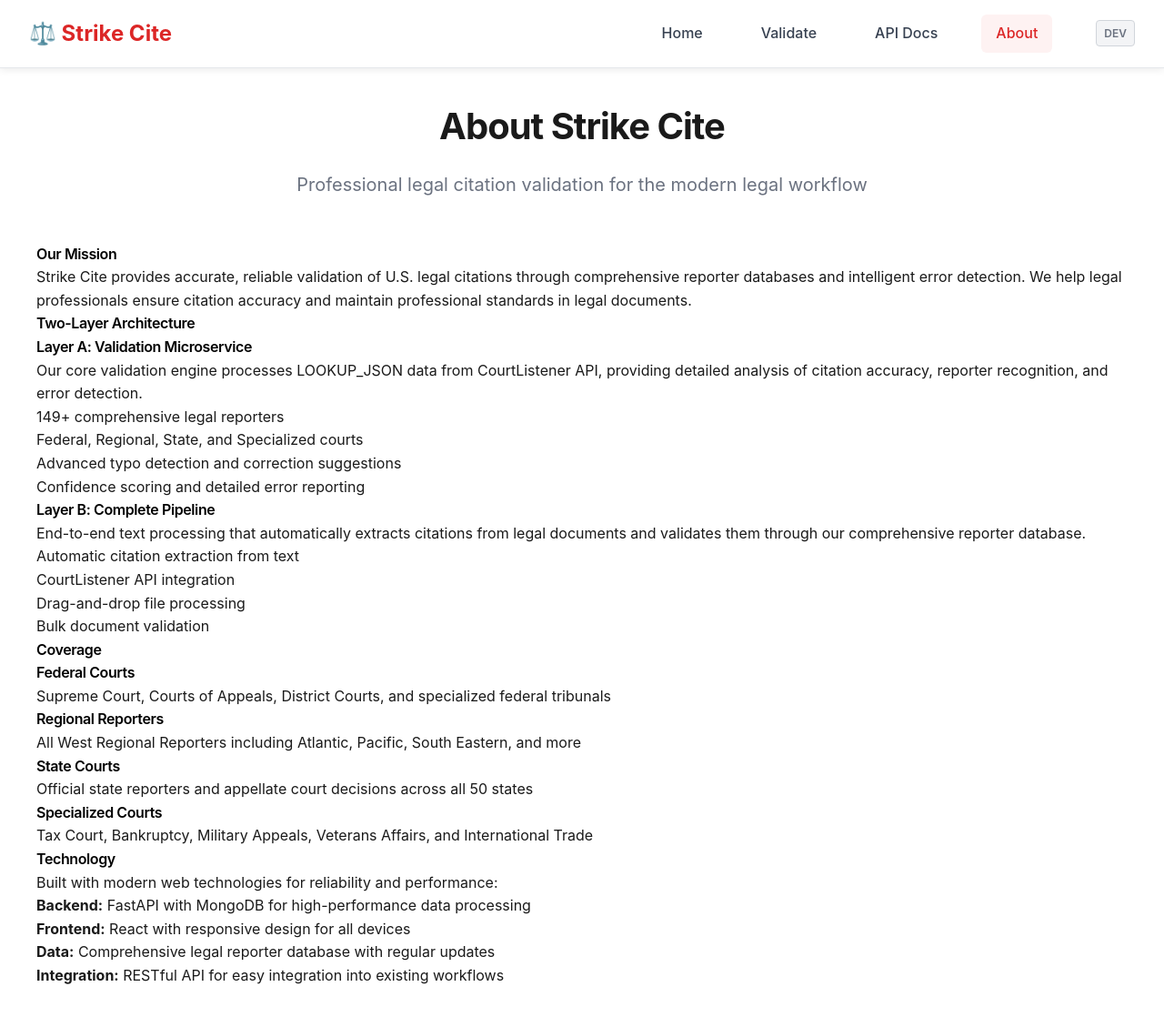
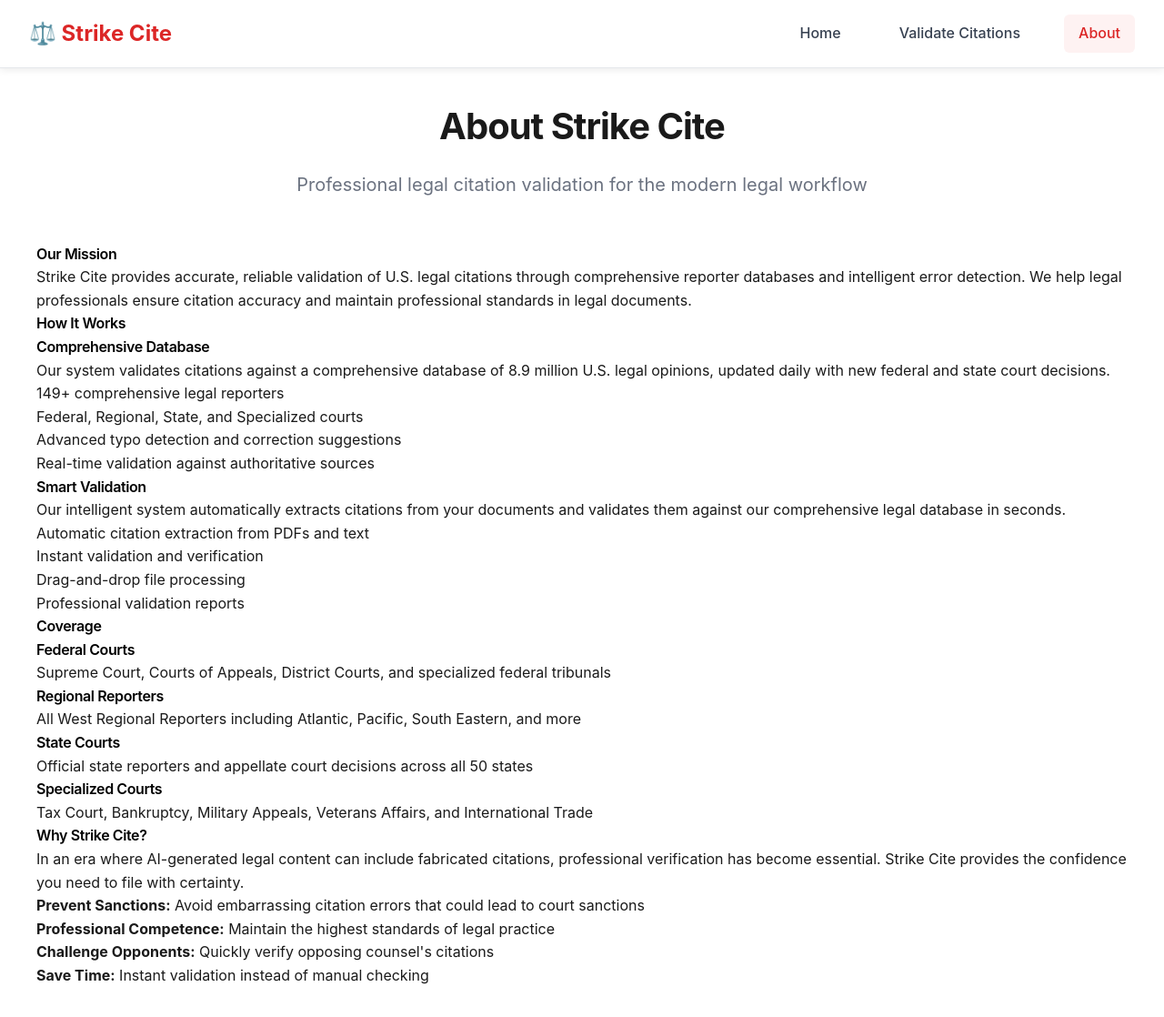
Before and after one commit to duffcoventures/strikecite, a React (Create React App) app in the folder frontend/: page /about in a window 1280 px wide. Shown: the whole page at 91% size. Built offline with nearby package versions, Linux system fonts and the light colour scheme.

Commit message:
auto-commit for 9c4c6c9c-8f10-4424-a832-dc3dafba6974

```diff
--- a/frontend/src/App.js
+++ b/frontend/src/App.js
@@ -1,27 +1,21 @@
-import React, { useState } from "react";
+import React from "react";
 import { BrowserRouter as Router, Routes, Route } from "react-router-dom";
 import "./App.css";
 import Header from "./components/Header";
 import HomePage from "./components/HomePage";
 import ValidatorPage from "./components/ValidatorPage";
 import AboutPage from "./components/AboutPage";
-import DocsPage from "./components/DocsPage";
 
 function App() {
-  const [devMode, setDevMode] = useState(false);
-
   return (
-    <div className={`App ${devMode ? 'dev' : ''}`}>
+    <div className="App">
       <Router>
-        <Header devMode={devMode} setDevMode={setDevMode} />
-        <div className={devMode ? 'dev' : ''}>
-          <Routes>
-            <Route path="/" element={<HomePage />} />
-            <Route path="/app" element={<ValidatorPage />} />
-            <Route path="/about" element={<AboutPage />} />
-            <Route path="/docs" element={<DocsPage />} />
-          </Routes>
-        </div>
+        <Header />
+        <Routes>
+          <Route path="/" element={<HomePage />} />
+          <Route path="/app" element={<ValidatorPage />} />
+          <Route path="/about" element={<AboutPage />} />
+        </Routes>
       </Router>
     </div>
   );
--- a/frontend/src/components/AboutPage.js
+++ b/frontend/src/components/AboutPage.js
@@ -23,35 +23,35 @@
           </section>
 
           <section className="about-section">
-            <h2>Two-Layer Architecture</h2>
+            <h2>How It Works</h2>
             <div className="architecture-grid">
               <div className="layer-card">
-                <h3>Layer A: Validation Microservice</h3>
+                <h3>Comprehensive Database</h3>
                 <p>
-                  Our core validation engine processes LOOKUP_JSON data from
-                  CourtListener API, providing detailed analysis of citation
-                  accuracy, reporter recognition, and error detection.
+                  Our system validates citations against a comprehensive database of
+                  8.9 million U.S. legal opinions, updated daily with new federal
+                  and state court decisions.
                 </p>
                 <ul>
                   <li>149+ comprehensive legal reporters</li>
                   <li>Federal, Regional, State, and Specialized courts</li>
                   <li>Advanced typo detection and correction suggestions</li>
-                  <li>Confidence scoring and detailed error reporting</li>
+                  <li>Real-time validation against authoritative sources</li>
                 </ul>
               </div>
 
               <div className="layer-card">
-                <h3>Layer B: Complete Pipeline</h3>
+                <h3>Smart Validation</h3>
                 <p>
-                  End-to-end text processing that automatically extracts citations
-                  from legal documents and validates them through our comprehensive
-                  reporter database.
+                  Our intelligent system automatically extracts citations from
+                  your documents and validates them against our comprehensive
+                  legal database in seconds.
                 </p>
                 <ul>
-                  <li>Automatic citation extraction from text</li>
-                  <li>CourtListener API integration</li>
+                  <li>Automatic citation extraction from PDFs and text</li>
+                  <li>Instant validation and verification</li>
                   <li>Drag-and-drop file processing</li>
-                  <li>Bulk document validation</li>
+                  <li>Professional validation reports</li>
                 </ul>
               </div>
             </div>
@@ -80,15 +80,17 @@
           </section>
 
           <section className="about-section">
-            <h2>Technology</h2>
+            <h2>Why Strike Cite?</h2>
             <p>
-              Built with modern web technologies for reliability and performance:
+              In an era where AI-generated legal content can include fabricated citations,
+              professional verification has become essential. Strike Cite provides the
+              confidence you need to file with certainty.
             </p>
             <ul>
-              <li><strong>Backend:</strong> FastAPI with MongoDB for high-performance data processing</li>
-              <li><strong>Frontend:</strong> React with responsive design for all devices</li>
-              <li><strong>Data:</strong> Comprehensive legal reporter database with regular updates</li>
-              <li><strong>Integration:</strong> RESTful API for easy integration into existing workflows</li>
+              <li><strong>Prevent Sanctions:</strong> Avoid embarrassing citation errors that could lead to court sanctions</li>
+              <li><strong>Professional Competence:</strong> Maintain the highest standards of legal practice</li>
+              <li><strong>Challenge Opponents:</strong> Quickly verify opposing counsel's citations</li>
+              <li><strong>Save Time:</strong> Instant validation instead of manual checking</li>
             </ul>
           </section>
         </div>
--- a/frontend/src/components/Header.js
+++ b/frontend/src/components/Header.js
@@ -1,7 +1,7 @@
 import React from "react";
 import { Link, useLocation } from "react-router-dom";
 
-const Header = ({ devMode, setDevMode }) => {
+const Header = () => {
   const location = useLocation();
 
   return (
@@ -20,13 +20,7 @@
           to="/app"
           className={location.pathname === "/app" ? "active" : ""}
         >
-          Validate
-        </Link>
-        <Link
-          to="/docs"
-          className={location.pathname === "/docs" ? "active" : ""}
-        >
-          API Docs
+          Validate Citations
         </Link>
         <Link
           to="/about"
@@ -34,15 +28,6 @@
         >
           About
         </Link>
-        <div className="dev-toggle-container">
-          <button
-            className={`dev-toggle ${devMode ? 'active' : ''}`}
-            onClick={() => setDevMode(!devMode)}
-            title="Toggle Developer Mode"
-          >
-            DEV
-          </button>
-        </div>
       </nav>
     </header>
   );
--- a/frontend/src/components/ValidatorPage.js
+++ b/frontend/src/components/ValidatorPage.js
@@ -9,24 +9,9 @@
   const [results, setResults] = useState(null);
   const [loading, setLoading] = useState(false);
   const [error, setError] = useState("");
-  const [uploadMethod, setUploadMethod] = useState("pdf"); // "pdf", "text", "json"
-  const [jsonInput, setJsonInput] = useState("");
-  const [reporters, setReporters] = useState([]);
+  const [uploadMethod, setUploadMethod] = useState("pdf"); // "pdf" or "text"
   const [dragActive, setDragActive] = useState(false);
   const [uploadedFile, setUploadedFile] = useState(null);
-
-  useEffect(() => {
-    loadReporters();
-  }, []);
-
-  const loadReporters = async () => {
-    try {
-      const response = await axios.get(`${API}/reporters`);
-      setReporters(response.data);
-    } catch (err) {
-      console.error("Failed to load reporters:", err);
-    }
-  };
 
   const validatePDF = async (file) => {
     setLoading(true);
@@ -64,31 +49,6 @@
       setResults(response.data);
     } catch (err) {
       setError(err.response?.data?.detail || "Validation failed");
-      console.error("Validation error:", err);
-    } finally {
-      setLoading(false);
-    }
-  };
-
-  const validateJSON = async () => {
-    if (!jsonInput.trim()) {
-      setError("Please enter citation data");
-      return;
-    }
-
-    setLoading(true);
-    setError("");
-
-    try {
-      const lookupData = JSON.parse(jsonInput);
-      const response = await axios.post(`${API}/validate-citations`, lookupData);
-      setResults(response.data);
-    } catch (err) {
-      if (err instanceof SyntaxError) {
-        setError("Invalid JSON format");
-      } else {
-        setError(err.response?.data?.detail || "Validation failed");
-      }
       console.error("Validation error:", err);
     } finally {
       setLoading(false);
@@ -156,7 +116,6 @@
     setResults(null);
     setError("");
     setText("");
-    setJsonInput("");
     setUploadedFile(null);
   };
 
@@ -209,7 +168,7 @@
             <div className="method-icon">📄</div>
             <div className="method-text">
               <div className="method-title">Upload PDF Brief</div>
-              <div className="method-desc">Most common - upload your legal documents</div>
+              <div className="method-desc">Upload your legal documents directly</div>
             </div>
           </button>
           <button
@@ -219,21 +178,9 @@
             <div className="method-icon">📝</div>
             <div className="method-text">
               <div className="method-title">Paste Text</div>
-              <div className="method-desc">Copy and paste document text directly</div>
+              <div className="method-desc">Copy and paste document text</div>
             </div>
           </button>
-          <div className="dev-only">
-            <button
-              onClick={() => setUploadMethod("json")}
-              className={`method-btn ${uploadMethod === "json" ? "active" : ""}`}
-            >
-              <div className="method-icon">⚙️</div>
-              <div className="method-text">
-                <div className="method-title">API Integration</div>
-                <div className="method-desc">For developers - direct citation data</div>
-              </div>
-            </button>
-          </div>
         </div>
 
         <div className="validator-content-legal">
@@ -319,38 +266,6 @@
               </div>
             )}
 
-            {uploadMethod === "json" && (
-              <div className="json-upload-area dev-only">
-                <div className="json-input-container">
-                  <textarea
-                    value={jsonInput}
-                    onChange={(e) => setJsonInput(e.target.value)}
-                    placeholder='[{"citation":"410 U.S. 113","normalized_citations":["410 U.S. 113"],"start_index":0,"end_index":11,"status":200,"clusters":[]}]'
-                    className="json-input-legal"
-                  />
-                </div>
-                <div className="input-actions">
-                  <button
-                    onClick={validateJSON}
-                    disabled={loading || !jsonInput.trim()}
-                    className="btn-validate"
-                  >
-                    {loading ? (
-                      <>
-                        <div className="spinner"></div>
-                        Processing...
-                      </>
-                    ) : (
-                      "Process Citation Data"
-                    )}
-                  </button>
-                  <button onClick={clearAll} className="btn-clear">
-                    Clear
-                  </button>
-                </div>
-              </div>
-            )}
-
             {error && (
               <div className="error-message-legal">
                 <div className="error-icon">⚠️</div>
@@ -390,11 +305,6 @@
                           <div className="citation-header-legal">
                             <div className="citation-text-legal">
                               <code className="citation-code-legal">{citation.raw}</code>
-                              {citation.normalized !== citation.raw && (
-                                <div className="citation-normalized-legal dev-only">
-                                  Normalized: <code>{citation.normalized}</code>
-                                </div>
-                              )}
                             </div>
                             <div className={`citation-status-legal ${citation.verified ? 'verified' : 'invalid'}`}>
                               {citation.verified ? (
@@ -415,9 +325,6 @@
                             <div className="citation-meta-legal">
                               <span className="meta-item-legal">
                                 <strong>Reporter:</strong> {citation.reporter || "Unknown"}
-                              </span>
-                              <span className="meta-item-legal dev-only">
-                                <strong>Position:</strong> Characters {citation.start_char}-{citation.end_char}
                               </span>
                             </div>
 
```
Also changed, not shown: frontend/src/components/HomePage.js (+4 -4 lines).
